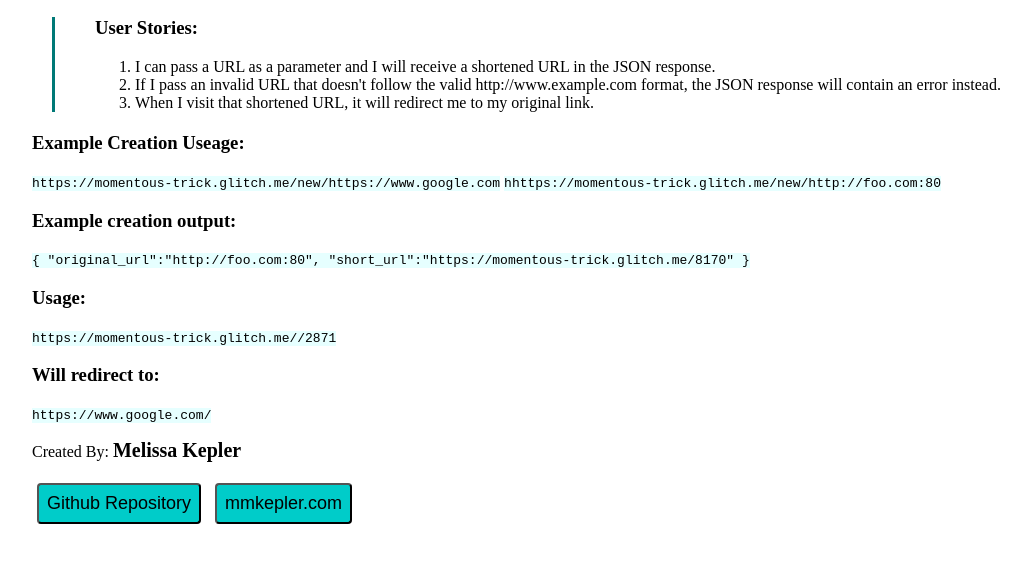
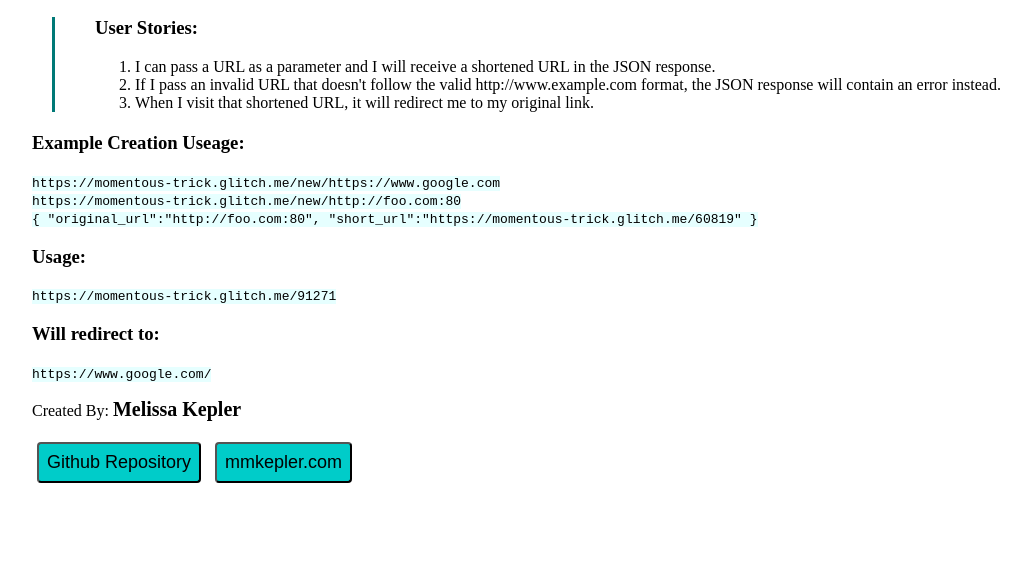
Before and after one commit to Missarachnid/fcc-url-shortener, a website: page public/index.html in a window 1280 px wide. Shown: the part 138-700 px from the top of the page, without its empty margins (18-1045 px from the left). Drawn offline with Linux system fonts and the light colour scheme.

Commit message:
🌁💠 Checkpoint ./public/index.html:503759/278 ./public/style.css:503759/68 ./package.json:503759/176

```diff
--- a/package.json
+++ b/package.json
@@ -1,7 +1,4 @@
 {
-  "//1": "describes your app and its dependencies",
-  "//2": "https://docs.npmjs.com/files/package.json",
-  "//3": "updating this file will download and update your packages",
   "name": "my-glitch-app",
   "version": "0.0.1",
   "description": "What am I about?",
--- a/public/index.html
+++ b/public/index.html
@@ -20,12 +20,11 @@
         </div>
         <div>
             <h3>Example Creation Useage:</h3>
-                <code>https://momentous-trick.glitch.me/new/https://www.google.com</code>
-                <code>hhttps://momentous-trick.glitch.me/new/http://foo.com:80</code>
-            <h3>Example creation output:</h3>
-                <code>{ "original_url":"http://foo.com:80", "short_url":"https://momentous-trick.glitch.me/8170" }</code>
+                <div><code>https://momentous-trick.glitch.me/new/https://www.google.com</code></div>
+                <div><code>https://momentous-trick.glitch.me/new/http://foo.com:80</code></div>
+                <code>{ "original_url":"http://foo.com:80", "short_url":"https://momentous-trick.glitch.me/60819" }</code>
             <h3>Usage:</h3>
-                <code>https://momentous-trick.glitch.me//2871</code>
+                <code>https://momentous-trick.glitch.me/91271</code>
             <h3>Will redirect to:</h3>
                 <code>https://www.google.com/</code>
         </div>
```
Also changed, not shown: public/client.js (deleted, +0 -26 lines).
